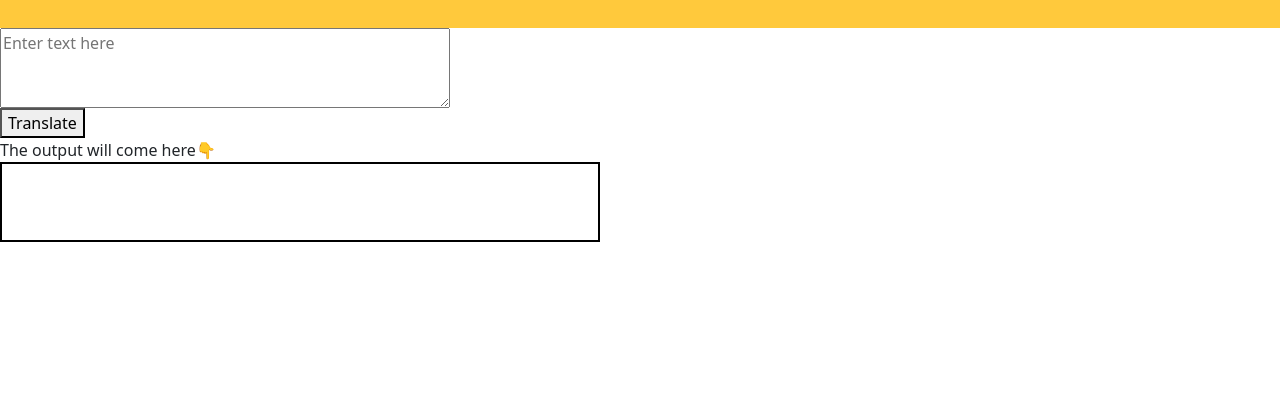
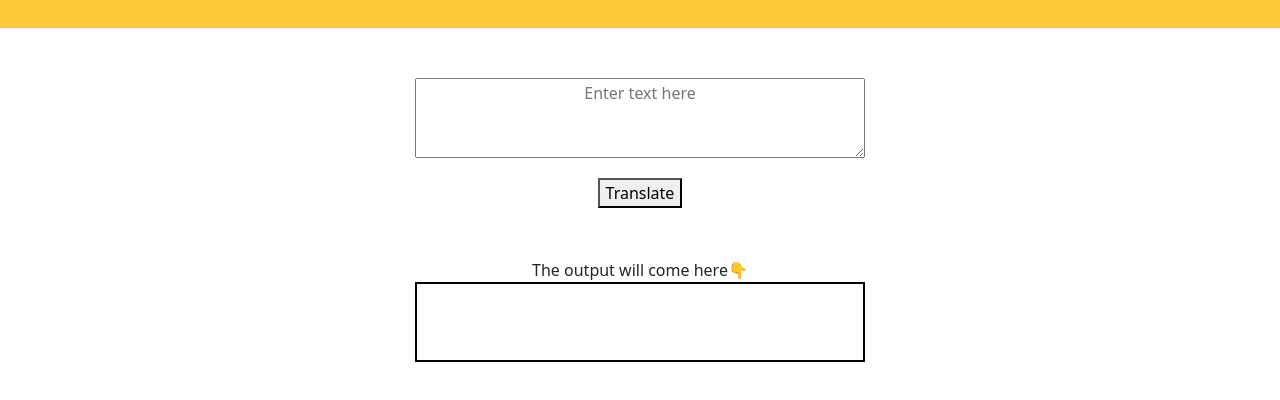
Before and after one commit to saloni23j/Minions-App, a plain HTML site: page index.html in a window 1280 px wide. Shown: the part 78-478 px from the top of the page. Drawn offline with nearby package versions, Linux system fonts and the light colour scheme.

Commit message:
input-output done

```diff
--- a/index.html
+++ b/index.html
@@ -16,16 +16,21 @@
     <!-- NAVIGATION -->
     <nav>
         <div class="container-fluid">
-          <h1 class = "head">Lets talk banana</h1>
+            <h1 class="head">Lets talk banana</h1>
         </div>
-      </nav>
+    </nav>
+    <div align="center" class="txt-area">
+        <textarea id="text-input" name="textarea" rows="7" cols="90" placeholder="Enter text here"></textarea>
 
-    <textarea id="text-input" placeholder="Enter text here"></textarea>
+    </div>
+
 
     <button id="btn-translate">Translate</button>
 
-    <div> The output will come here👇</div>
-    <div id="output"></div>
+    <div class = "output-head"> The output will come here👇</div>
+    <div id="output" align="center">
+
+    </div>
 
     <script src="app.js" type="text/javascript"></script>
 
--- a/styles.css
+++ b/styles.css
@@ -1,6 +1,9 @@
 
 :root{
     --primary-color: #ffc93c;
+}
+body{
+    text-align: center;
 }
 /* NAVIGATION */
 .container-fluid{
@@ -11,14 +14,24 @@
 .head{
     text-align: center;
 }
-
+/* INPUT */
+ .txt-area{
+    padding-top: 50px;
+    padding-bottom: 20px ;
+}
 #text-input{
     height : 10vh;
     width : 450px ;
     display: block;
+    text-align: center;
 }
+/* OUTPUT */
 #output{
     border: 2px solid black;
     height: 10vh;
-    width: 600px;
+    width: 450px;
+   margin:auto ;
 }
+.output-head{
+    padding-top : 50px;
+}
```
